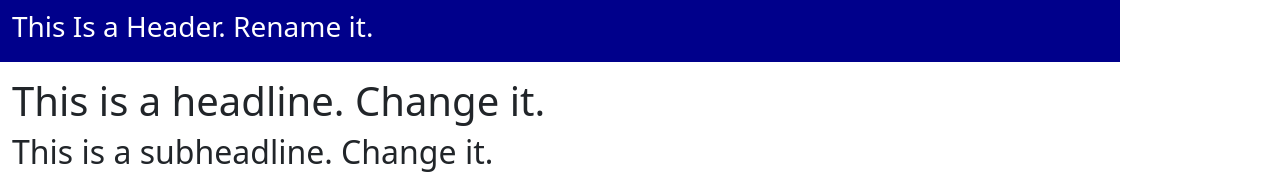
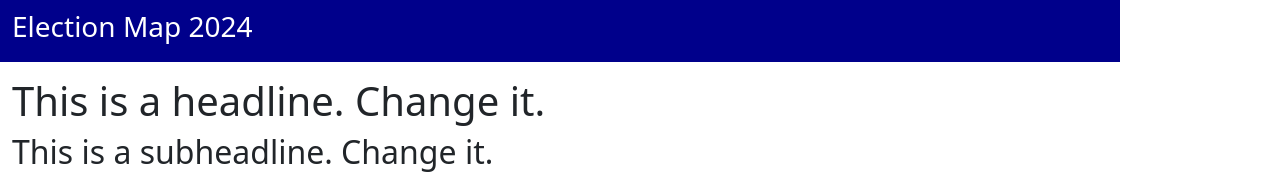
Before and after one commit to sibell36/WEB, a plain HTML site: page index.html in a window 1280 px wide. Shown: the top 176 px of the page. Drawn offline with nearby package versions, Linux system fonts and the light colour scheme.

Commit message:
Update index.html

```diff
--- a/index.html
+++ b/index.html
@@ -25,7 +25,7 @@
 
         <header class="newheader">
 
-          <h3>This Is a Header. Rename it.</h3>
+          <h3> Election Map 2024 </h3>
 
         </header>
 
```
